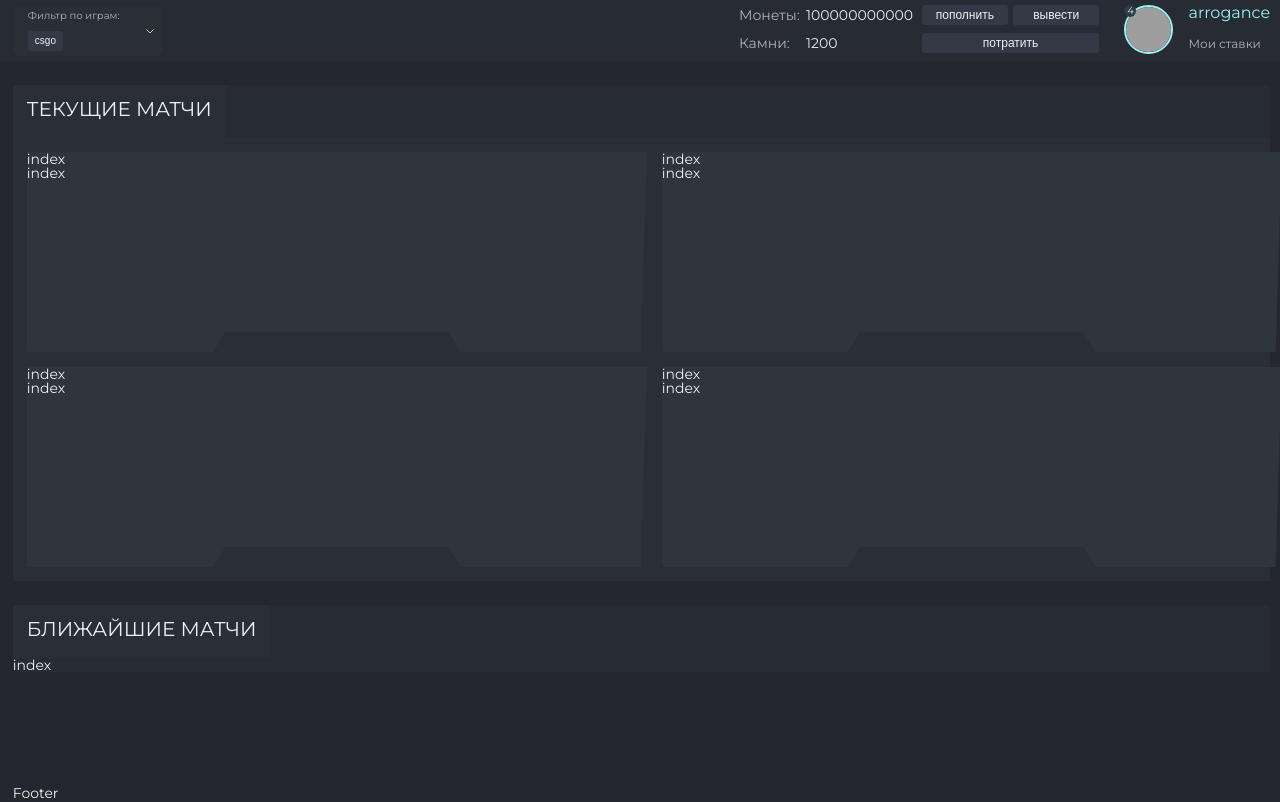
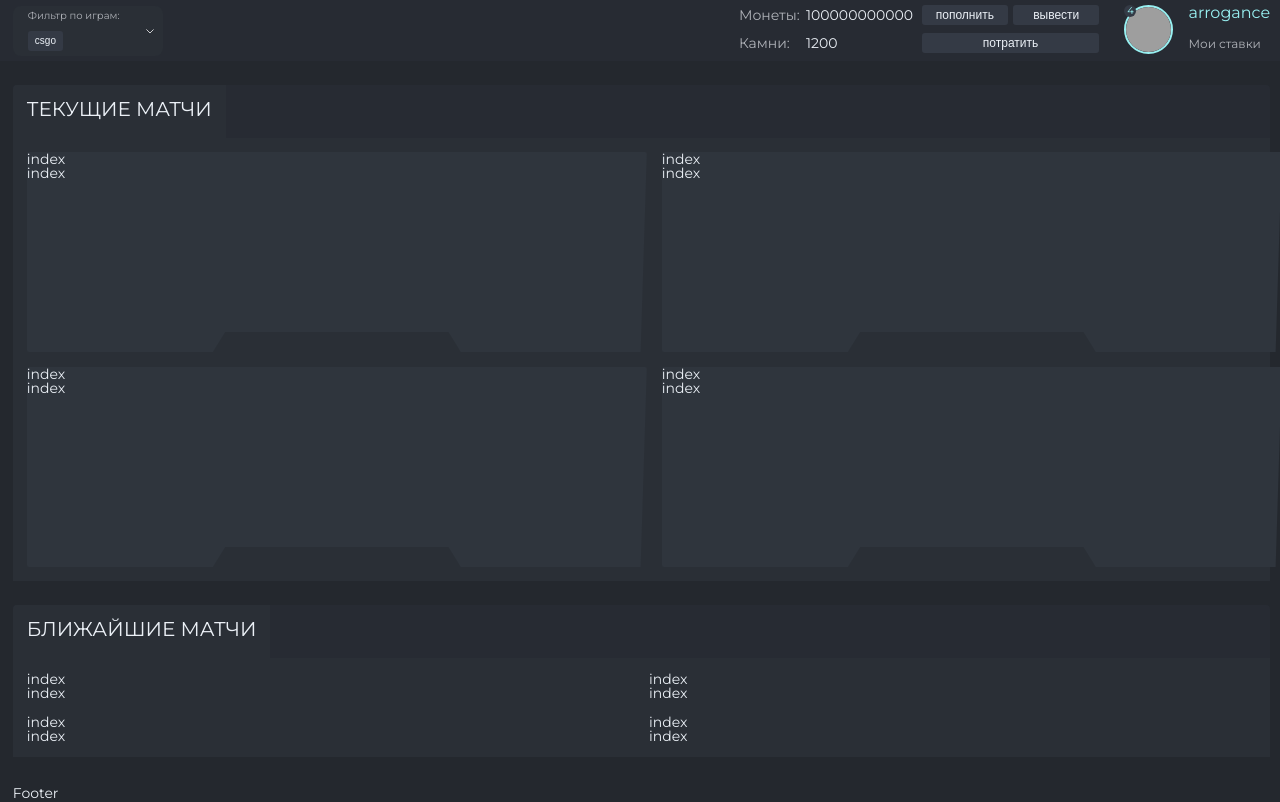
Before and after one commit to ConstIgorIvanov/bets-playground, a React (Create React App) app: page / in a window 1280 px wide. Built offline with nearby package versions, Linux system fonts and the light colour scheme; grey boxes are pictures that could not be loaded.

Commit message:
UpcomingMatches: layout start

```diff
--- a/src/components/Content/components/UpcomingMatches/UpcomingMatches.module.scss
+++ b/src/components/Content/components/UpcomingMatches/UpcomingMatches.module.scss
@@ -0,0 +1,4 @@
+.upcomingMatches {
+  background: #2a2f36;
+  padding: 14px;
+}
--- a/src/components/Content/components/UpcomingMatches/UpcomingMatches.tsx
+++ b/src/components/Content/components/UpcomingMatches/UpcomingMatches.tsx
@@ -2,9 +2,14 @@ import React from 'react';
 
 import { UpcomingMatchesI } from './UpcomingMatches.props';
 import styles from './UpcomingMatches.module.scss';
+import MatchesList from './components/MatchesList/MatchesList';
 
 const UpcomingMatches = (props: UpcomingMatchesI) => {
-  return <div>index</div>;
+  return (
+    <div className={styles.upcomingMatches}>
+      <MatchesList />
+    </div>
+  );
 };
 
 export default UpcomingMatches;
--- a/src/components/Content/components/UpcomingMatches/components/MatchesItem/MatchesItem.module.scss
+++ b/src/components/Content/components/UpcomingMatches/components/MatchesItem/MatchesItem.module.scss
@@ -0,0 +1,2 @@
+.matchesItem {
+}
--- a/src/components/Content/components/UpcomingMatches/components/MatchesItem/MatchesItem.tsx
+++ b/src/components/Content/components/UpcomingMatches/components/MatchesItem/MatchesItem.tsx
@@ -5,7 +5,12 @@ import { MatchesItemI } from './MatchesItem.props';
 import styles from './MatchesItem.module.scss';
 
 const MatchesItem = (props: MatchesItemI) => {
-  return <div></div>;
+  return (
+    <div className={styles.matchesItem}>
+      <div>index</div>
+      <div>index</div>
+    </div>
+  );
 };
 
 export default MatchesItem;
--- a/src/components/Content/components/UpcomingMatches/components/MatchesList/MatchesList.module.scss
+++ b/src/components/Content/components/UpcomingMatches/components/MatchesList/MatchesList.module.scss
@@ -0,0 +1,5 @@
+.matchesList {
+  display: grid;
+  grid-template-columns: 1fr 1fr;
+  gap: 15px;
+}
--- a/src/components/Content/components/UpcomingMatches/components/MatchesList/MatchesList.tsx
+++ b/src/components/Content/components/UpcomingMatches/components/MatchesList/MatchesList.tsx
@@ -2,9 +2,17 @@ import React from 'react';
 
 import { MatchesListI } from './MatchesList.props';
 import styles from './MatchesList.module.scss';
+import MatchesItem from '../MatchesItem/MatchesItem';
 
 const MatchesList = (props: MatchesListI) => {
-  return <div>index</div>;
+  return (
+    <div className={styles.matchesList}>
+      <MatchesItem />
+      <MatchesItem />
+      <MatchesItem />
+      <MatchesItem />
+    </div>
+  );
 };
 
 export default MatchesList;
```
